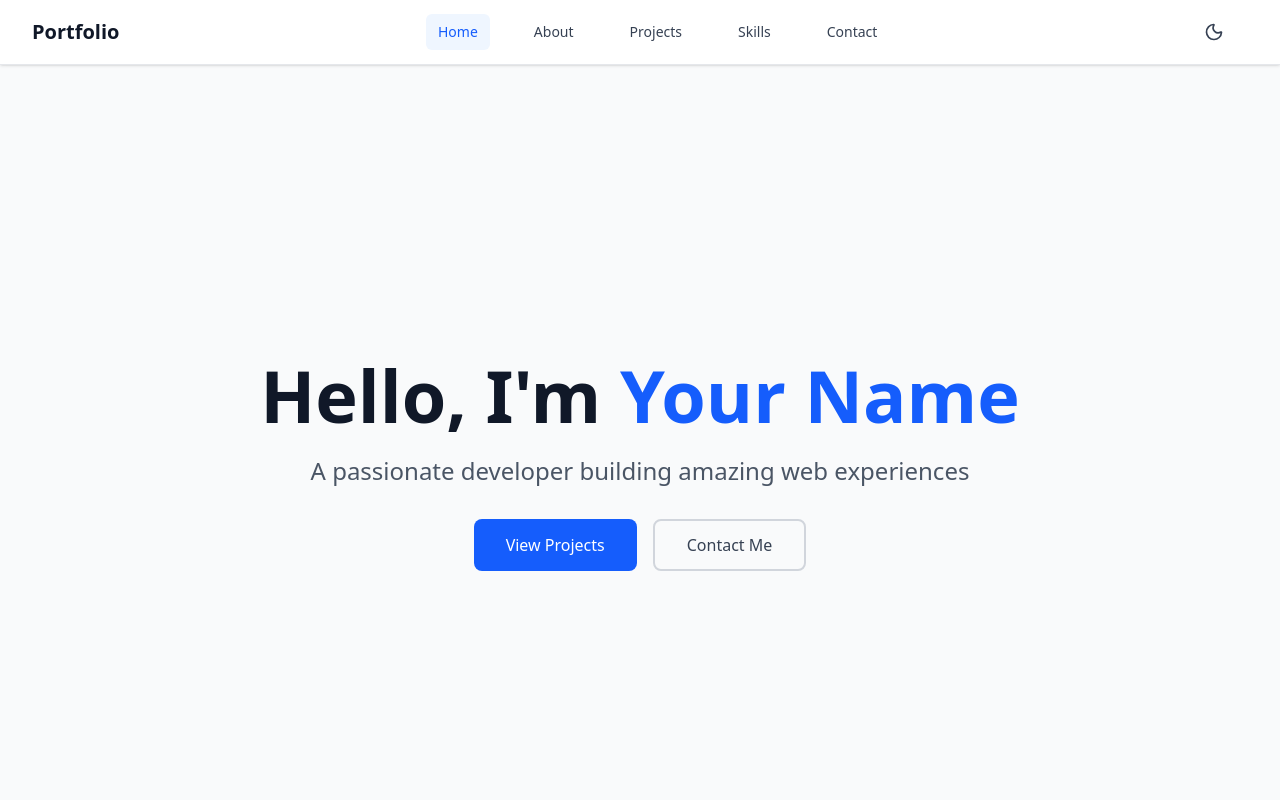
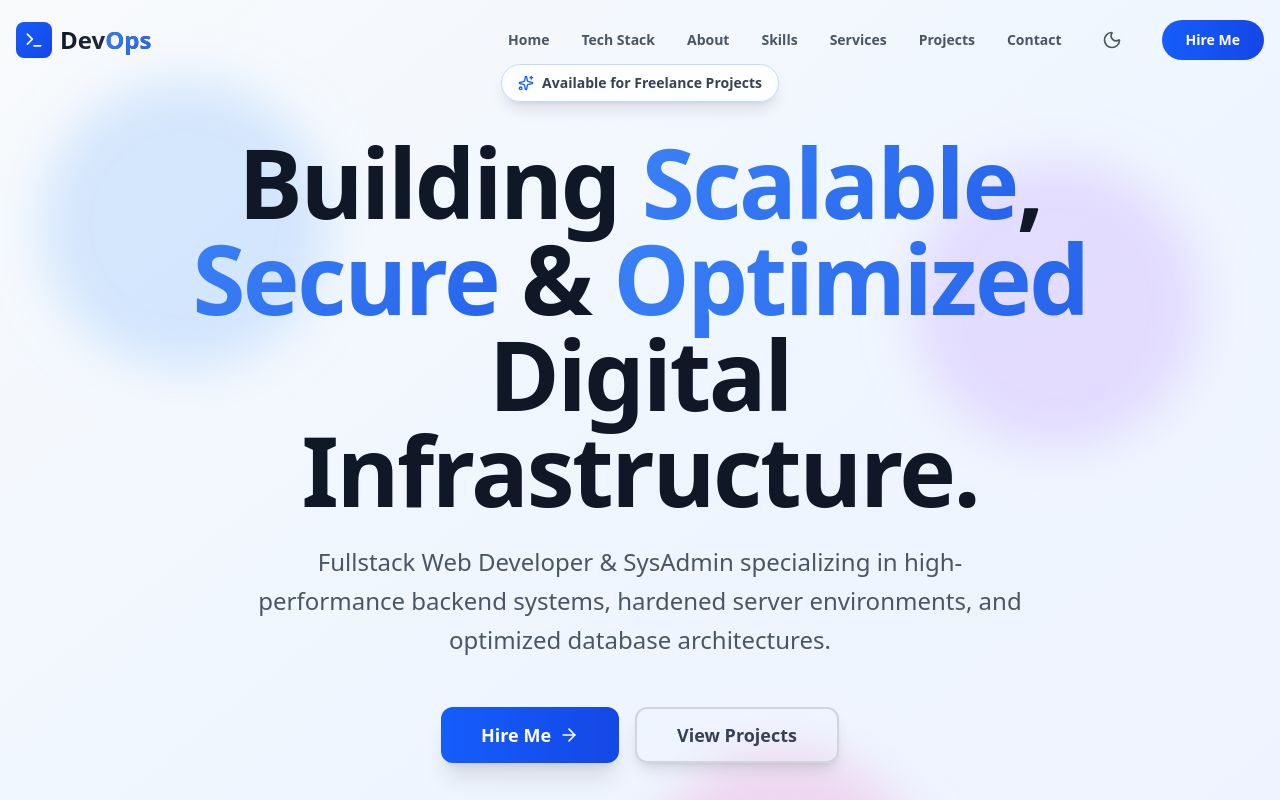
Before and after one commit to maspriyambodo/myporto, a React (Vite) app: page / in a window 1280 px wide. Shown: the top 800 px of the page. Built offline with nearby package versions, Linux system fonts and the light colour scheme.

Commit message:
init commit

```diff
--- a/src/components/Home.tsx
+++ b/src/components/Home.tsx
@@ -1,29 +1,22 @@
-import { useEffect } from 'react';
+import React from 'react';
+import { Hero } from './Hero';
+import { TechStack } from './TechStack';
+import { About } from './About';
+import { Skills } from './Skills';
+import { Services } from './Services';
+import { Projects } from './Projects';
+import { Contact } from './Contact';
 
 export default function Home() {
-  useEffect(() => {
-    document.title = 'Home - Portfolio';
-  }, []);
-
   return (
-    <section className="min-h-screen bg-gray-50 dark:bg-gray-900 flex items-center justify-center">
-      <div className="text-center max-w-4xl mx-auto px-4">
-        <h1 className="text-5xl md:text-7xl font-bold text-gray-900 dark:text-white mb-6">
-          Hello, I'm{' '}
-          <span className="text-blue-600 dark:text-blue-400">Your Name</span>
-        </h1>
-        <p className="text-xl md:text-2xl text-gray-600 dark:text-gray-300 mb-8">
-          A passionate developer building amazing web experiences
-        </p>
-        <div className="flex flex-col sm:flex-row gap-4 justify-center">
-          <button className="bg-blue-600 hover:bg-blue-700 text-white px-8 py-3 rounded-lg font-medium transition-colors">
-            View Projects
-          </button>
-          <button className="border-2 border-gray-300 dark:border-gray-600 hover:border-blue-600 dark:hover:border-blue-400 text-gray-700 dark:text-gray-300 px-8 py-3 rounded-lg font-medium transition-colors">
-            Contact Me
-          </button>
-        </div>
-      </div>
-    </section>
+    <>
+      <Hero />
+      <TechStack />
+      <About />
+      <Skills />
+      <Services />
+      <Projects />
+      <Contact />
+    </>
   );
 }
--- a/src/components/Layout.tsx
+++ b/src/components/Layout.tsx
@@ -1,4 +1,5 @@
 import React, { useState, useEffect } from 'react';
+import { Outlet, Link } from 'react-router';
 import {
   Menu,
   X,
@@ -48,13 +49,13 @@ export const Navbar: React.FC = () => {
   };
 
   const navLinks = [
-    { name: 'Home', href: '#hero' },
-    { name: 'Tech Stack', href: '#techstack' },
-    { name: 'About', href: '#about' },
-    { name: 'Skills', href: '#skills' },
-    { name: 'Services', href: '#services' },
-    { name: 'Projects', href: '#projects' },
-    { name: 'Contact', href: '#contact' },
+    { name: 'Home', href: '#hero', isHash: true },
+    { name: 'Tech Stack', href: '#techstack', isHash: true },
+    { name: 'About', href: '#about', isHash: true },
+    { name: 'Skills', href: '#skills', isHash: true },
+    { name: 'Services', href: '#services', isHash: true },
+    { name: 'Projects', href: '#projects', isHash: true },
+    { name: 'Contact', href: '#contact', isHash: true },
   ];
 
   return (
@@ -66,8 +67,8 @@ export const Navbar: React.FC = () => {
       }`}
     >
       <div className="container mx-auto px-4 flex justify-between items-center">
-        <a
-          href="#"
+        <Link
+          to="/"
           className="flex items-center gap-2 text-2xl font-bold text-gray-900 dark:text-white group"
         >
           <div className="p-2 bg-gradient-to-br from-blue-600 to-blue-700 rounded-lg group-hover:scale-110 transition-transform duration-300">
@@ -76,7 +77,7 @@ export const Navbar: React.FC = () => {
           <span className="bg-gradient-to-r from-gray-900 to-gray-700 dark:from-white dark:to-gray-300 bg-clip-text text-transparent">
             Dev<span className="gradient-text-blue">Ops</span>
           </span>
-        </a>
+        </Link>
 
         {/* Desktop Nav */}
         <div className="hidden md:flex items-center gap-8">
@@ -299,3 +300,17 @@ export const Footer: React.FC = () => {
     </footer>
   );
 };
+
+const Layout: React.FC = () => {
+  return (
+    <div className="min-h-screen bg-white dark:bg-gray-900 transition-colors">
+      <Navbar />
+      <main>
+        <Outlet />
+      </main>
+      <Footer />
+    </div>
+  );
+};
+
+export default Layout;
--- a/src/layouts/MainLayout.tsx
+++ /dev/null
@@ -1,140 +0,0 @@
-import { useState, useEffect } from 'react';
-import { Link, useLocation, Outlet } from 'react-router';
-import { Menu, X, Sun, Moon } from 'lucide-react';
-
-export default function MainLayout() {
-  const [isMenuOpen, setIsMenuOpen] = useState(false);
-  const [isDarkMode, setIsDarkMode] = useState(false);
-  const location = useLocation();
-
-  useEffect(() => {
-    const savedMode = localStorage.getItem('darkMode');
-    const isDark = savedMode ? JSON.parse(savedMode) : false;
-    setIsDarkMode(isDark);
-    if (isDark) {
-      document.documentElement.classList.add('dark');
-    } else {
-      document.documentElement.classList.remove('dark');
-    }
-  }, []);
-
-  const toggleDarkMode = () => {
-    setIsDarkMode((prev) => {
-      const newMode = !prev;
-      localStorage.setItem('darkMode', JSON.stringify(newMode));
-      if (newMode) {
-        document.documentElement.classList.add('dark');
-      } else {
-        document.documentElement.classList.remove('dark');
-      }
-      return newMode;
-    });
-  };
-
-  const navItems = [
-    { path: '/', label: 'Home' },
-    { path: '/about', label: 'About' },
-    { path: '/projects', label: 'Projects' },
-    { path: '/skills', label: 'Skills' },
-    { path: '/contact', label: 'Contact' },
-  ];
-
-  const toggleMenu = () => setIsMenuOpen(!isMenuOpen);
-
-  return (
-    <div className="min-h-screen bg-white dark:bg-gray-900 transition-colors">
-      <nav className="sticky top-0 z-50 bg-white dark:bg-gray-900 shadow-sm border-b border-gray-200 dark:border-gray-800">
-        <div className="max-w-7xl mx-auto px-4 sm:px-6 lg:px-8">
-          <div className="flex justify-between h-16">
-            <div className="flex items-center">
-              <Link
-                to="/"
-                className="text-xl font-bold text-gray-900 dark:text-white"
-              >
-                Portfolio
-              </Link>
-            </div>
-
-            {/* Desktop Navigation */}
-            <div className="hidden md:flex items-center space-x-8">
-              {navItems.map((item) => (
-                <Link
-                  key={item.path}
-                  to={item.path}
-                  className={`px-3 py-2 rounded-md text-sm font-medium transition-colors ${
-                    location.pathname === item.path
-                      ? 'text-blue-600 dark:text-blue-400 bg-blue-50 dark:bg-blue-900/50'
-                      : 'text-gray-700 dark:text-gray-300 hover:text-blue-600 dark:hover:text-blue-400'
-                  }`}
-                >
-                  {item.label}
-                </Link>
-              ))}
-            </div>
-
-            <div className="flex items-center space-x-4">
-              <button
-                onClick={toggleDarkMode}
-                className="p-2 rounded-lg text-gray-700 dark:text-gray-300 hover:bg-gray-100 dark:hover:bg-gray-800 transition-colors"
-                aria-label="Toggle dark mode"
-              >
-                {isDarkMode ? (
-                  <Sun className="w-5 h-5" />
-                ) : (
-                  <Moon className="w-5 h-5" />
-                )}
-              </button>
-
-              {/* Mobile menu button */}
-              <button
-                onClick={toggleMenu}
-                className="md:hidden p-2 rounded-lg text-gray-700 dark:text-gray-300 hover:bg-gray-100 dark:hover:bg-gray-800 transition-colors"
-                aria-label="Open menu"
-              >
-                {isMenuOpen ? (
-                  <X className="w-5 h-5" />
-                ) : (
-                  <Menu className="w-5 h-5" />
-                )}
-              </button>
-            </div>
-          </div>
-
-          {/* Mobile Navigation */}
-          {isMenuOpen && (
-            <div className="md:hidden">
-              <div className="px-2 pt-2 pb-3 space-y-1 bg-gray-50 dark:bg-gray-800 rounded-md mt-2">
-                {navItems.map((item) => (
-                  <Link
-                    key={item.path}
-                    to={item.path}
-                    className={`block px-3 py-2 rounded-md text-base font-medium transition-colors ${
-                      location.pathname === item.path
-                        ? 'text-blue-600 dark:text-blue-400 bg-blue-50 dark:bg-blue-900/50'
-                        : 'text-gray-700 dark:text-gray-300 hover:text-blue-600 dark:hover:text-blue-400'
-                    }`}
-                    onClick={() => setIsMenuOpen(false)}
-                  >
-                    {item.label}
-                  </Link>
-                ))}
-              </div>
-            </div>
-          )}
-        </div>
-      </nav>
-
-      <main>
-        <Outlet />
-      </main>
-
-      <footer className="bg-gray-50 dark:bg-gray-900 border-t border-gray-200 dark:border-gray-800 py-8">
-        <div className="max-w-7xl mx-auto px-4 sm:px-6 lg:px-8">
-          <div className="text-center text-gray-600 dark:text-gray-400">
-            <p>&copy; 2024 Your Portfolio. All rights reserved.</p>
-          </div>
-        </div>
-      </footer>
-    </div>
-  );
-}
--- a/src/main.tsx
+++ b/src/main.tsx
@@ -4,7 +4,7 @@ import { createBrowserRouter, RouterProvider } from 'react-router';
 import { lazy } from 'react';
 import './index.css';
 import RootLayout, { ErrorBoundary } from './layouts/RootLayout';
-import MainLayout from './layouts/MainLayout';
+import MainLayout from './components/Layout';
 
 // Lazy load components
 const Home = lazy(() => import('./components/Home'));
```
